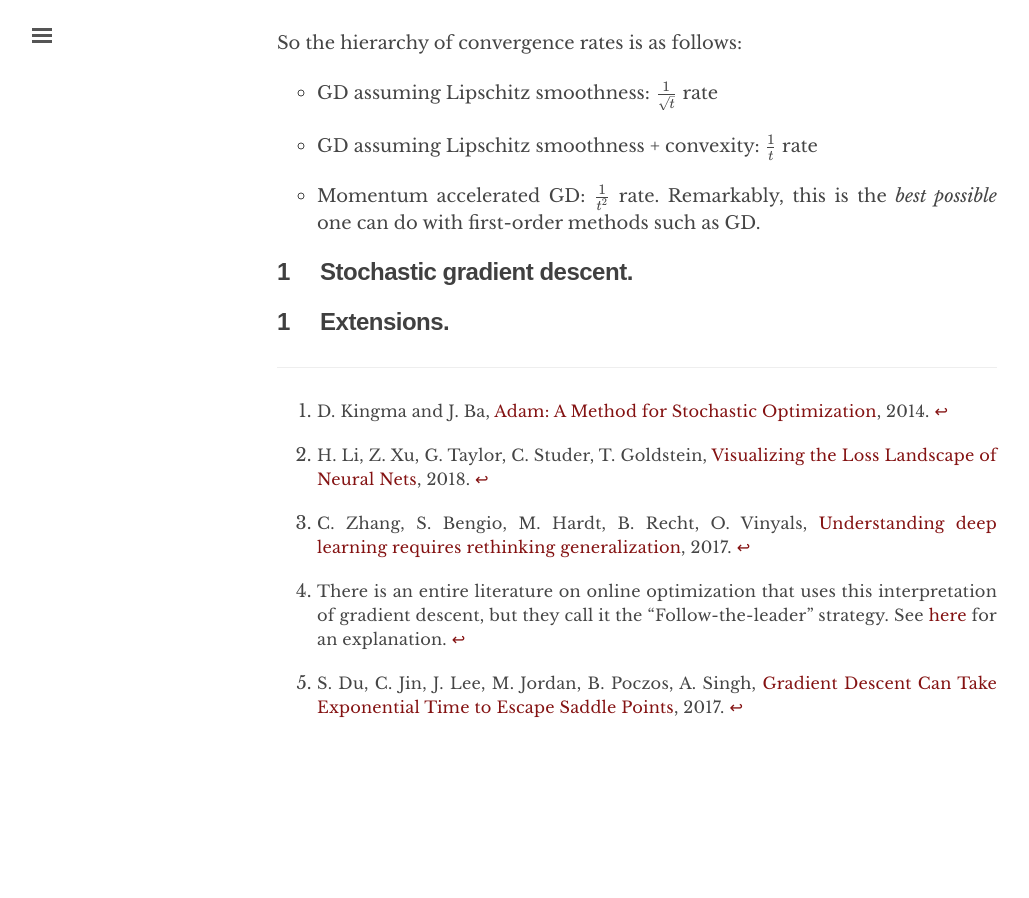
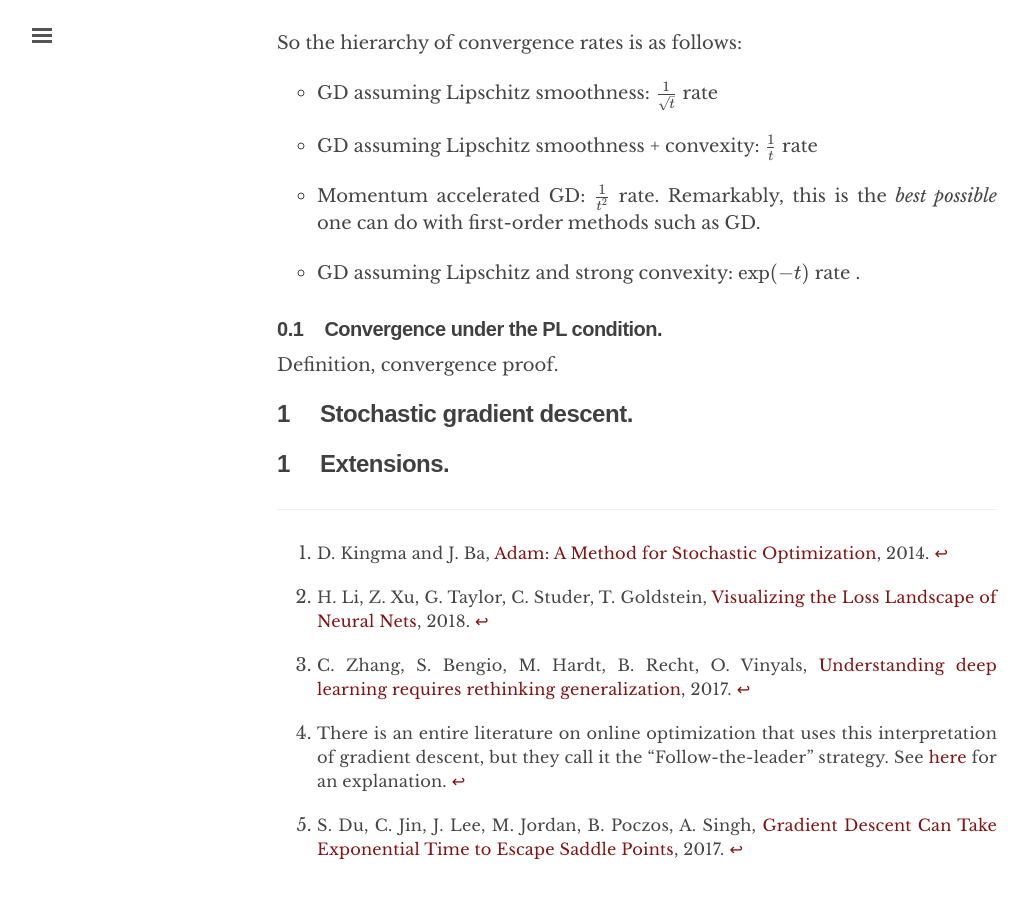
Before and after one commit to chinmayhegde/fodl, a Jekyll site: the page built from _posts/2022-01-15-optimization01.md, in a window 1280 px wide and 900 px high, scrolled down 6992 px. Shown: the whole window, without its empty margins (3-1032 px from the left). Built offline with Jekyll 4.4.1, drawn with Linux system fonts in a browser that asks for light colours; nearby versions of some CDN libraries; before the commit the page ends 7791 px from its top, so only the background shows below that.

Commit message:
Update 2022-01-15-optimization01.md

```diff
--- a/_posts/2022-01-15-optimization01.md
+++ b/_posts/2022-01-15-optimization01.md
@@ -229,6 +229,14 @@ So the hierarchy of convergence rates is as follows:
 
 * Momentum accelerated GD: $\frac{1}{t^2}$ rate. Remarkably, this is the *best possible* one can do with first-order methods such as GD.
 
+* GD assuming Lipschitz and strong convexity: $\exp(-t)$ rate .
+
+
+### Convergence under the PL condition
+{:.label}
+
+Definition, convergence proof.
+
 ## Stochastic gradient descent
 {:.label}
 
```
